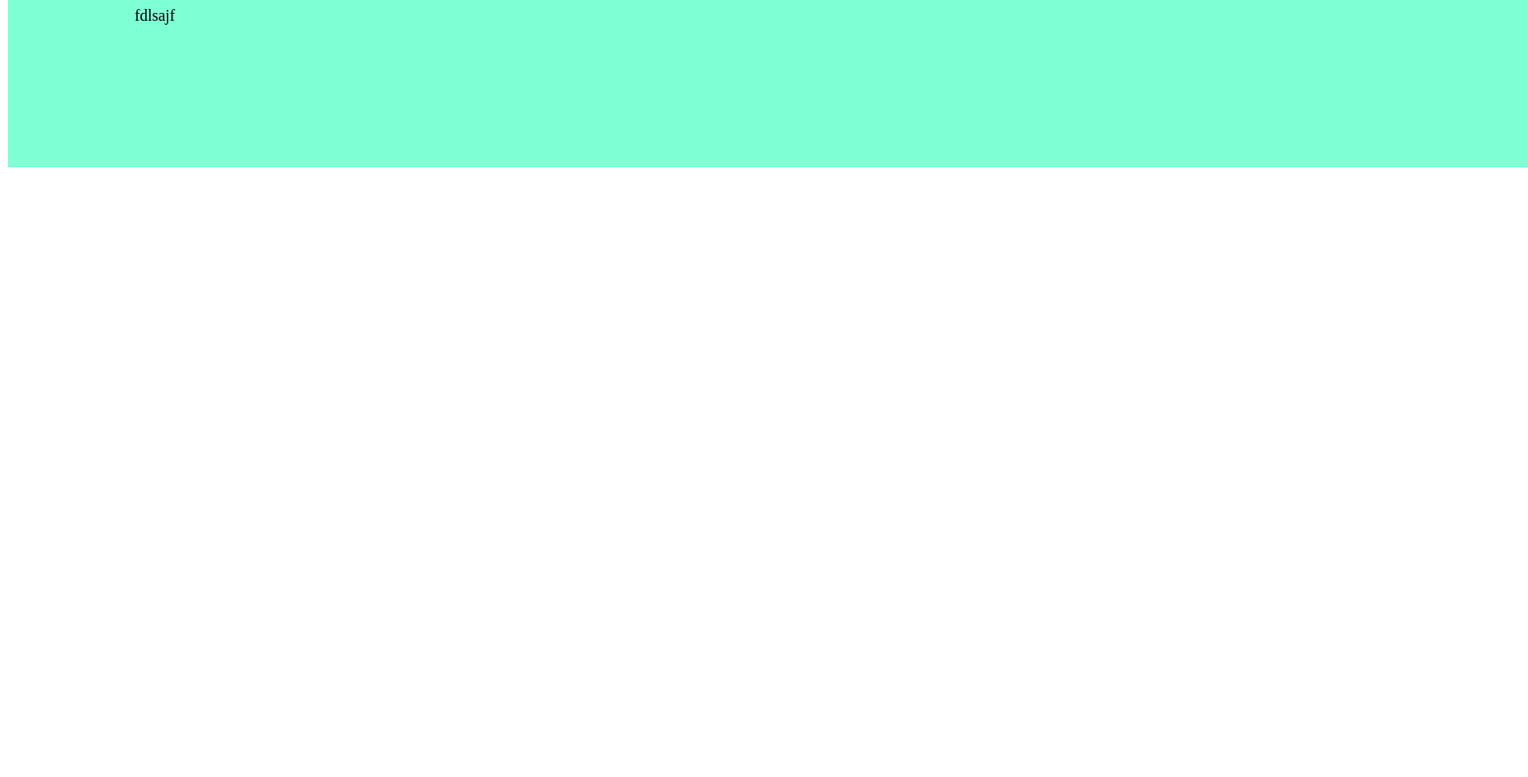
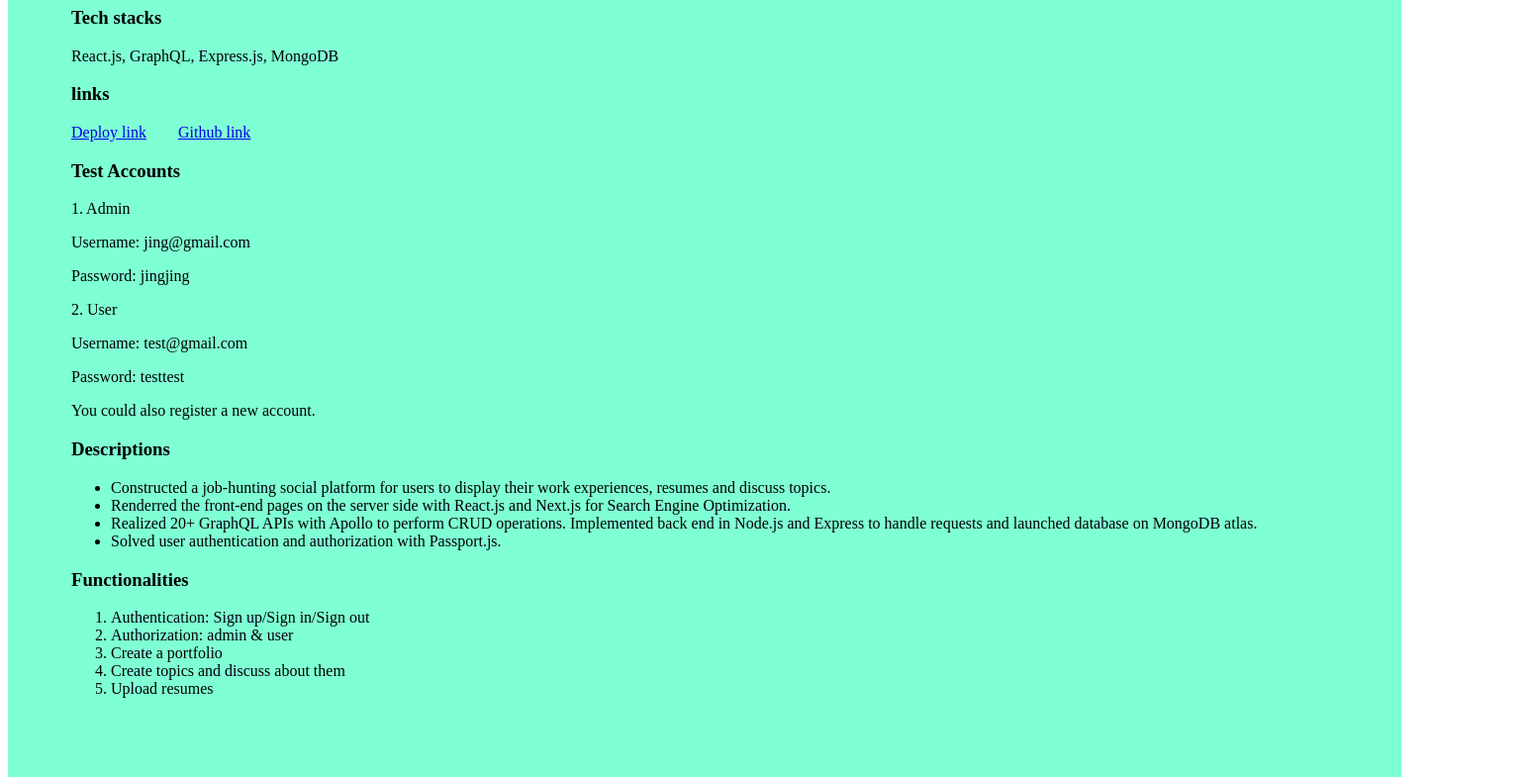
Before and after one commit to JennyJCao/JennyJCao.github.io, a plain HTML site: page project/index.html in a window 1280 px wide. Shown: the part 189-974 px from the top of the page at 99% size, 1544 px wide, since content can reach past the window. Before the commit the page ends 800 px from the top, so only its background shows below. Drawn offline with Linux system fonts and the light colour scheme.

Commit message:
project page

```diff
--- a/common/index.css
+++ b/common/index.css
@@ -24,10 +24,12 @@
     justify-content: center;
 }
 
-a {
+.navbarItem a {
     text-decoration: none;
     color: black;
 }
+
+
 
 .navbarItem:hover {
     text-decoration:underline;
@@ -46,5 +48,5 @@ a.active {
     width: 100%;
     margin-top: 2px;
     background-color: aquamarine;
-    padding: 10%;
+    padding: 5%;
 }
--- a/project/index.html
+++ b/project/index.html
@@ -6,13 +6,7 @@
         <title>project</title>
         <link rel="stylesheet" href="../common/index.css">
         <style>
-            .container {
-                position:absolute;
-                top: 50px;
-                width: 100%;
-                margin-top: 2px;
-                /* background-color: aquamarine; */
-            }
+
         </style>
     </head>
     <body>
@@ -32,7 +26,48 @@
         </div>
 
         <div class="container">
-            <p>fdlsajf</p>
+            <h1>OfferMaker: A Job-hunting Social Platform</h1>
+
+            <h3>Tech stacks</h3>
+            <p>React.js, GraphQL, Express.js, MongoDB</p>
+
+            <h3>links</h3>
+            <p>
+                <a href="https://jing-portfolio.herokuapp.com/">Deploy link</a>
+                &nbsp;&nbsp;&nbsp;&nbsp;&nbsp;&nbsp;
+                <a href="https://github.com/JennyJCao/jing-portfolio">Github link</a>
+            </p>
+
+            <h3>Test Accounts</h3>
+            <div>
+                <p>1. Admin</p>
+                <p>Username: jing@gmail.com</p>
+                <p>Password: jingjing</p>
+
+                <p>2. User</p>
+                <p>Username: test@gmail.com</p>
+                <p>Password: testtest</p>
+                <p>You could also register a new account.</p>
+            </div>
+
+
+            <h3>Descriptions</h3>
+            <ul>
+                <li>Constructed a job-hunting social platform for users to display their work experiences, resumes and discuss topics.</li>
+                <li>Renderred the front-end pages on the server side with React.js and Next.js for Search Engine Optimization.</li>
+                <li>Realized 20+ GraphQL APIs with Apollo to perform CRUD operations. Implemented back end in Node.js and
+                    Express to handle requests and launched database on MongoDB atlas.</li>
+                <li>Solved user authentication and authorization with Passport.js.</li>
+            </ul>
+
+            <h3>Functionalities</h3>
+            <ol>
+                <li>Authentication: Sign up/Sign in/Sign out</li>
+                <li>Authorization: admin & user</li>
+                <li>Create a portfolio</li>
+                <li>Create topics and discuss about them</li>
+                <li>Upload resumes</li>
+            </ol>
         </div>
     </body>
 </html>
```
